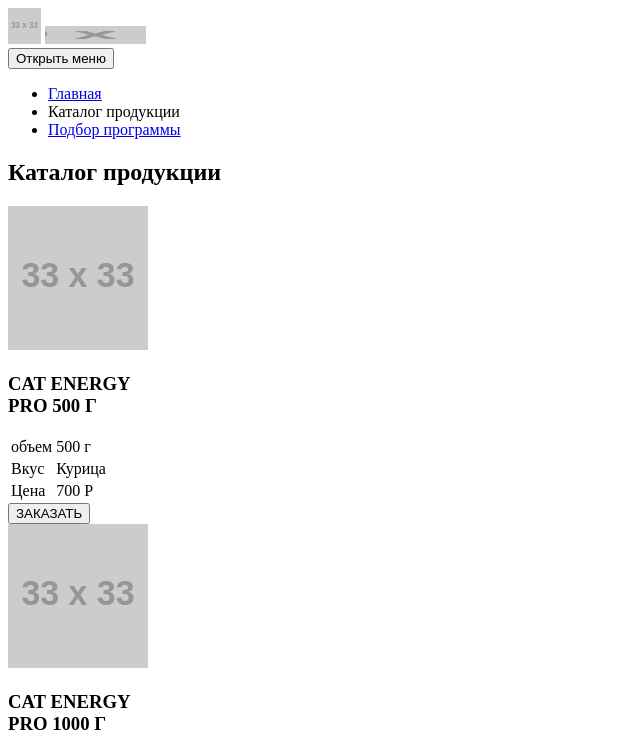
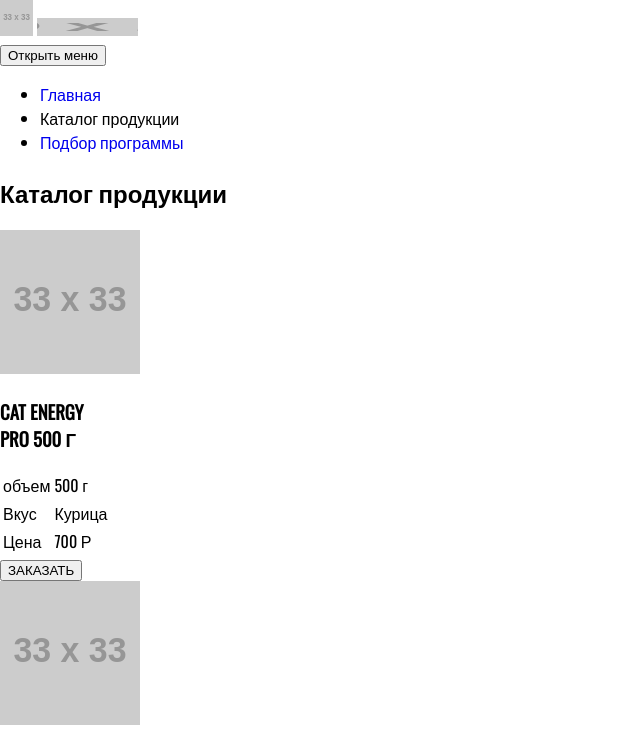
Before and after one commit to nika0855/609287-cat-energy-16, a website: page source/catalog.html in a window 1280 px wide. Shown: the top 746 px of the page, without its empty margins (0-640 px from the left). Drawn offline with nearby package versions, Linux system fonts and the light colour scheme; files that its build step writes are made by us from their sources; placeholder pictures from the web are drawn by us.

Commit message:
начинаем вёрстку с препроцессором

```diff
--- a/gulpfile.js
+++ b/gulpfile.js
@@ -27,7 +27,8 @@
     notify: false,
     open: true,
     cors: true,
-    ui: false
+    ui: false,
+    browser: "chrome"
   });
 
   gulp.watch("source/sass/**/*.{scss,sass}", gulp.series("css"));
--- a/source/catalog.html
+++ b/source/catalog.html
@@ -2,6 +2,7 @@
 <html lang="ru">
   <head>
     <meta charset="utf-8">
+    <link rel="stylesheet" href="css/style.css">
     <title>Energy catalog</title>
   </head>
   <body>
--- /dev/null
+++ b/source/sass/base/_reset.scss
@@ -0,0 +1,15 @@
+
+html, body {
+  @include clear;
+  width: 100%;
+  font-family: 'Oswald', sans-serif;
+}
+
+a {
+  text-decoration: none;
+}
+
+.view-port {
+  margin: 20px auto;
+  max-width: $view-port;
+}
--- /dev/null
+++ b/source/sass/base/_typography.scss
@@ -0,0 +1 @@
+@import url('https://fonts.googleapis.com/css?family=Oswald');
--- /dev/null
+++ b/source/sass/style.scss
@@ -0,0 +1,11 @@
+@import "utilities/variables";
+@import "utilities/mixins";
+
+@import "base/typography";
+@import "base/reset";
+
+@import "layout/header";
+@import "layout/navigation";
+@import "layout/grid";
+@import "layout/footer";
+@import "layout/forms";
--- /dev/null
+++ b/source/sass/utilities/_mixins.scss
@@ -0,0 +1,8 @@
+@mixin clear {
+  margin: 0;
+  padding: 0;
+}
+@mixin clear-list {
+  @include clear;
+  list-style: none;
+}
--- /dev/null
+++ b/source/sass/utilities/_variables.scss
@@ -0,0 +1,4 @@
+$green: rgb(104,183,56);
+$grayish: #f2f2f2;
+$font-color: rgb(25,25,25);
+$view-port: 1200px;
```
Also changed, not shown: source/form.html (+1 -0 lines), source/index.html (+5 -5 lines), source/sass/components/_carousel.scss (added), source/sass/components/_media.scss (added), source/sass/layout/_footer.scss (added), source/sass/layout/_forms.scss (added), source/sass/layout/_grid.scss (added), source/sass/layout/_header.scss (added), source/sass/layout/_navigation.scss (added), 1 other file.
